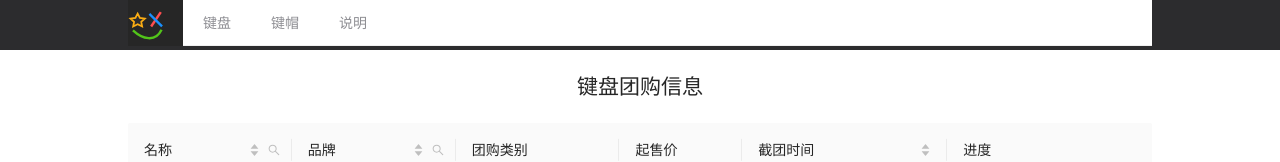
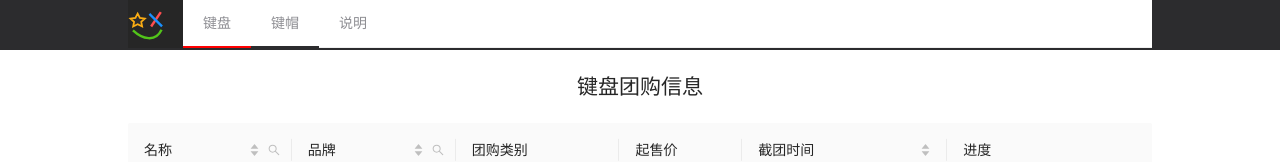
Before and after one commit to tinytoots/mykeyboard, a React (Create React App) app in the folder keyboard-official/: page / in a window 1280 px wide. Shown: the top 162 px of the page. Built offline with nearby package versions, Linux system fonts and the light colour scheme.

Commit message:
header test5

```diff
--- a/keyboard-official/src/components/Header/Header.css
+++ b/keyboard-official/src/components/Header/Header.css
@@ -24,6 +24,14 @@
     border-bottom-style: none !important;
 } */
 
+.navModify {
+    border-bottom: 2px solid red !important;
+}
+
+.navModify2 {
+    border-bottom: 2px solid #2c2c2e !important;
+}
+
 .inner{
     height: 50px;
     background: #2c2c2e;
--- a/keyboard-official/src/components/Header/Header.js
+++ b/keyboard-official/src/components/Header/Header.js
@@ -7,7 +7,6 @@ import { MailOutlined, AppstoreOutlined, SettingOutlined } from '@ant-design/ico
 import { NavLink } from 'react-router-dom'
 import logo from './logo.svg';
 import logo2 from './logo2.svg';
-import '../../index.css';
 
 
 const { SubMenu } = Menu;
@@ -31,10 +30,10 @@ export default class Header extends React.Component {
           <img className='logo' src={logo} height={50} width={35} />
           </NavLink>
           <Menu onClick={this.handleClick} selectedKeys={[current]} mode="horizontal" >
-            <Menu.Item key="keybaord">
+            <Menu.Item key="keybaord" className='navModify'>
               <NavLink to="/keybaord" style={{color: '#8e8e93', textDecoration: 'none'}} activeStyle={{color: '#d1d1d6', textDecoration: 'none'}}>键盘</NavLink>
             </Menu.Item>
-            <Menu.Item key="keycap">
+            <Menu.Item key="keycap" className='navModify2'>
               <NavLink to="/keycap" style={{color: '#8e8e93', textDecoration: 'none'}} activeStyle={{color: '#d1d1d6', textDecoration: 'none'}}>键帽</NavLink>
             </Menu.Item>
             {/* <Menu.Item key="problem">
```
